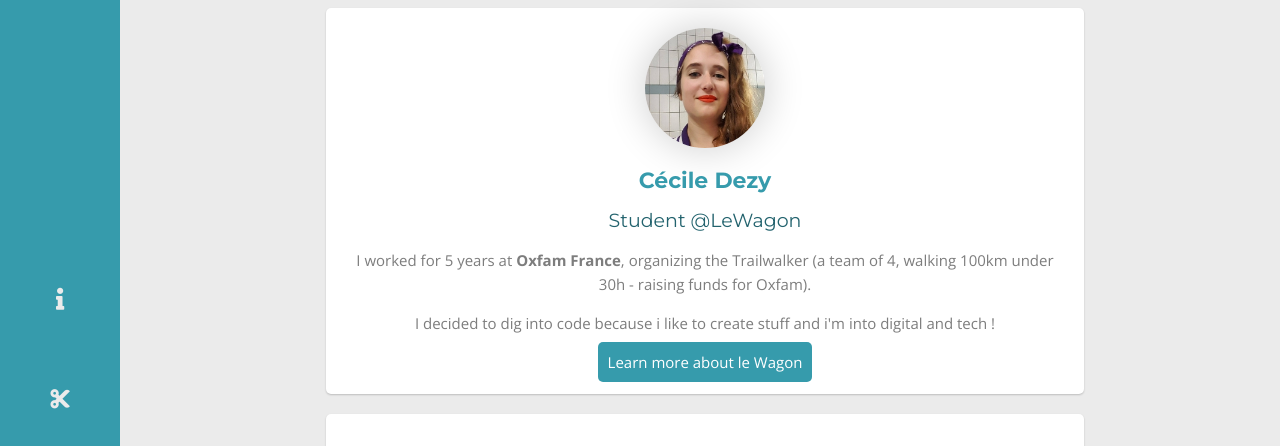
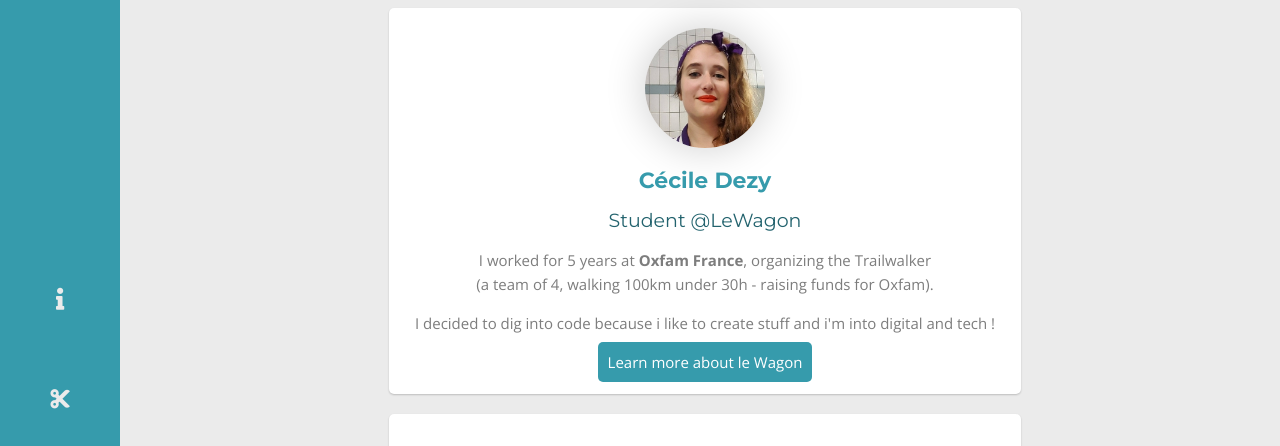
Before and after one commit to cecile-dzy-ncl/profile, a plain HTML site: page index.html in a window 1280 px wide. Shown: the top 446 px of the page. Drawn offline with nearby package versions, Linux system fonts and the light colour scheme.

Commit message:
enhanced my profile changing the width

```diff
--- a/index.html
+++ b/index.html
@@ -38,7 +38,7 @@
       <img src="images/cd_profile_pic.jpg" alt="profil pic" id="img-profile" class="img-circle">
       <h1>Cécile Dezy</h1>
       <h2>Student @LeWagon</h2>
-      <p>I worked for 5 years at <strong>Oxfam France</strong>, organizing the Trailwalker (a team of 4, walking 100km under 30h - raising funds for Oxfam).</p>
+      <p>I worked for 5 years at <strong>Oxfam France</strong>, organizing the Trailwalker<br>(a team of 4, walking 100km under 30h - raising funds for Oxfam).</p>
       <p>I decided to dig into code because i like to create stuff and i'm into digital and tech !</p>
       <a href="https://lewagon.com" class="btn-blue">Learn more about le Wagon</a>
     </div>
--- a/style.css
+++ b/style.css
@@ -41,7 +41,7 @@ a:hover{
   position: relative;
   /*top: 0;*/
   margin: 0 auto;
-  max-width: 60%;
+  max-width: 50%;
   left: 65px;
   width: calc(100% - 120px);   /* This sets the width */
 }
```
